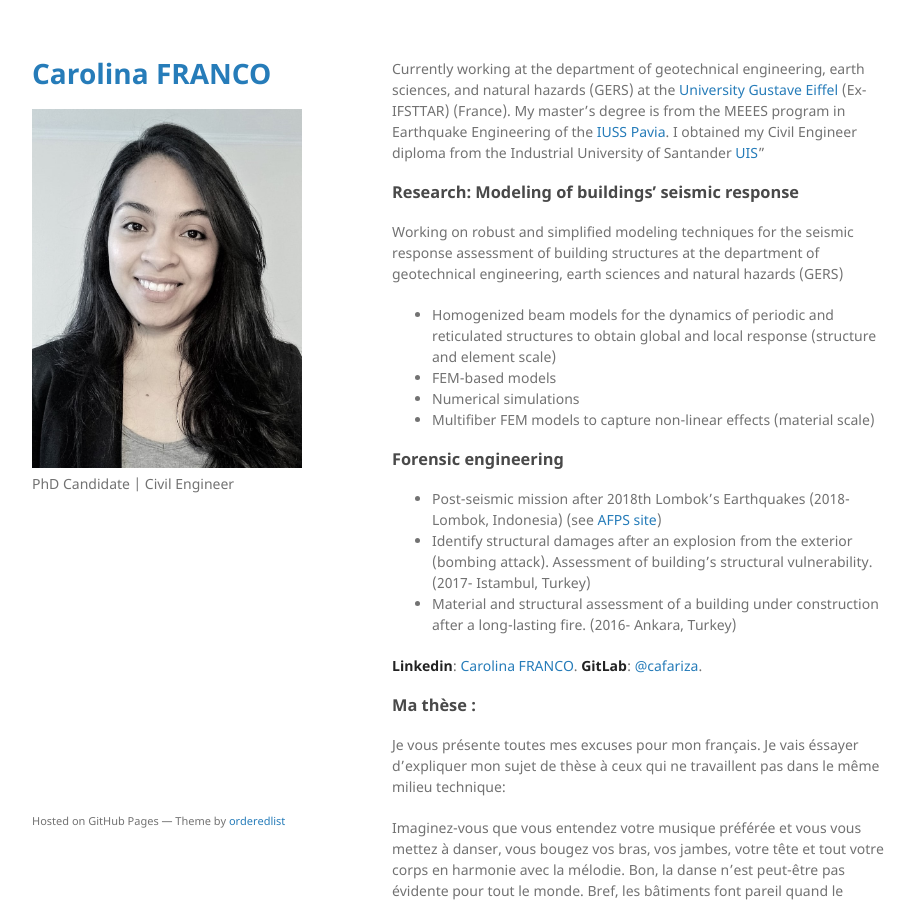
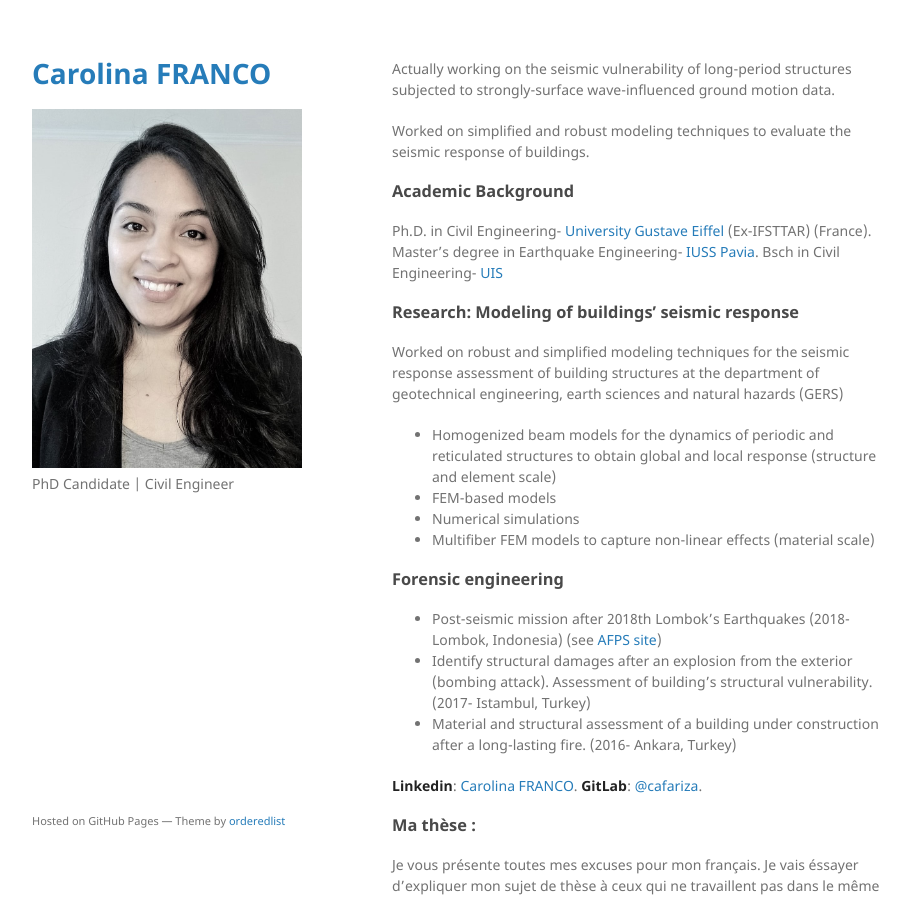
Before and after one commit to cafariza/cafariza.github.io, a Jekyll site: the page built from index.md, in a window 1280 px wide and 900 px high. Shown: the whole window, without its empty margins (178-1093 px from the left). Built offline with Jekyll 4.4.1, drawn with Linux system fonts in a browser that asks for light colours; our own code applies the rules of GitHub Pages for plain Markdown files.

Commit message:
Update index.md

```diff
--- a/index.md
+++ b/index.md
@@ -1,8 +1,17 @@
-Currently working at the department of geotechnical engineering, earth sciences, and natural hazards (GERS) at the [University Gustave Eiffel](https://www.univ-gustave-eiffel.fr/) (Ex-IFSTTAR) (France). My master's degree is from the MEEES program in Earthquake Engineering of the [IUSS Pavia](http://www.iusspavia.it/home).
-I obtained my Civil Engineer diploma from the Industrial University of Santander [UIS](https://www.uis.edu.co/webUIS/es/index.jsp)"
+Actually working on the seismic vulnerability of long-period structures subjected to strongly-surface wave-influenced ground motion data.
+
+Worked on simplified and robust modeling techniques to evaluate the seismic response of buildings.
+
+
+### Academic Background
+
+Ph.D. in Civil Engineering-  [University Gustave Eiffel](https://www.univ-gustave-eiffel.fr/) (Ex-IFSTTAR) (France).
+Master's degree in Earthquake Engineering-  [IUSS Pavia](http://www.iusspavia.it/home).
+Bsch in Civil Engineering- [UIS](https://www.uis.edu.co/webUIS/es/index.jsp)
+
 
 ### Research: Modeling of buildings' seismic response
-Working on robust and simplified modeling techniques for the seismic response assessment of building structures at the department of geotechnical engineering, earth sciences and natural hazards (GERS)
+Worked on robust and simplified modeling techniques for the seismic response assessment of building structures at the department of geotechnical engineering, earth sciences and natural hazards (GERS)
 
 - Homogenized beam models for the dynamics of periodic and reticulated structures to obtain global and local response (structure and element scale)
 - FEM-based models
```
